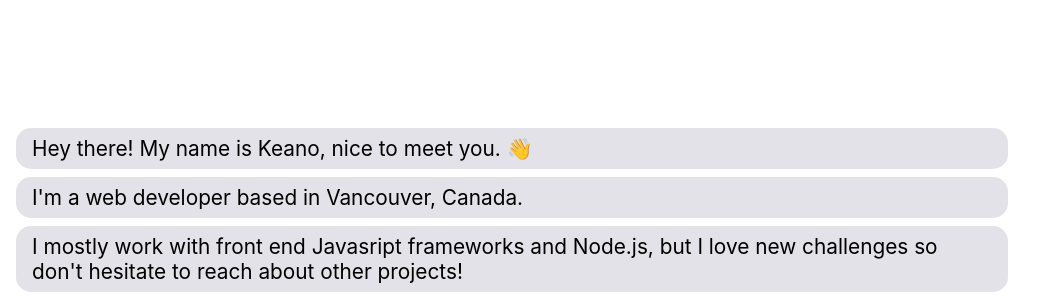
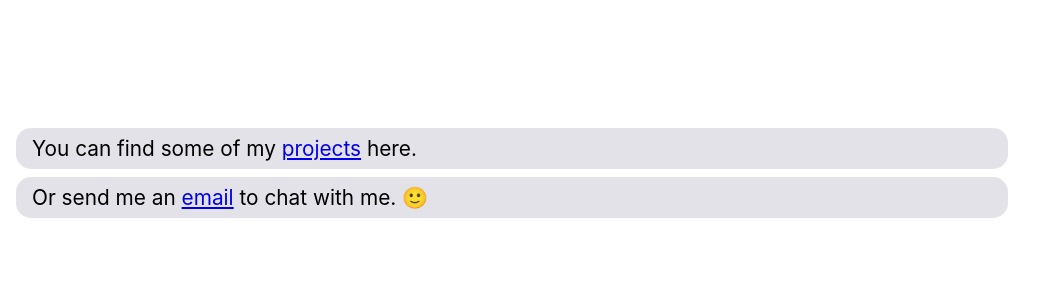
Before and after one commit to kevvor/gh-pages-react, a React (Create React App) app: page / in a window 1280 px wide. Shown: the part 592-892 px from the top of the page, without its empty margins (0-1055 px from the left). After the commit the page ends 818 px from the top, so only its background shows below. Built offline with nearby package versions, Linux system fonts and the light colour scheme.

Commit message:
Adds links to text bubles

```diff
--- a/src/App/App.js
+++ b/src/App/App.js
@@ -25,16 +25,17 @@ class App extends Component {
 
     loadTextBubbles = () => {
         const prevWorkLink = '<a href="#">previous work</a>';
-
         const contactMeLink = '<a href="#">contact me</a>';
 
         const bubbleTexts = [
-            "Hey there! My name is Keano, nice to meet you. \u{1F44B}",
-            "I'm a web developer based in Vancouver, Canada.",
-            "I mostly work with front end Javasript frameworks and Node.js, but I love new challenges so don't hesitate to reach about other projects!",
-            "You can find some of my previous work here.",
-            "Or send me an email to chat with me. \u{1F642}"
+            // "Hey there! My name is Keano, nice to meet you. \u{1F44B}",
+            // "I'm a web developer based in Vancouver, Canada.",
+            // "I mostly work with front end Javasript frameworks and Node.js, but I love new challenges so don't hesitate to reach about other projects!",
+            "You can find some of my {{projects|https://kevvor.github.io/#my-projects}} here.",
+            "Or send me an {{email|mailto:keano@voelkl.co?subject=Hey Keano}} to chat with me. \u{1F642}"
         ]
+
+        // mailto:keano@voelkl.co?subject=Hey Keano
 
         bubbleTexts.forEach((msg, i) => {
             try {
--- a/src/TextBubble/TextBubble.js
+++ b/src/TextBubble/TextBubble.js
@@ -2,10 +2,33 @@ import React from 'react';
 import './TextBubble.css';
 
 const TextBubble = (props) => {
+    let isHrefBubble = false;
+    const data = {
+        p1: '',
+        p2: '',
+        aHref: '',
+        aText: ''
+    }
+
+    if (props.message.includes("{{")) {
+        const chunks = props.message.split(/\{\{(.*)\}\}/);
+
+        data.p1 = chunks[0];
+        data.p2 = chunks[2];
+        data.aText = chunks[1].split('|')[0];
+        data.aHref = chunks[1].split('|')[1];
+
+        isHrefBubble = true;
+    }
+
+    const { p1, p2, aHref, aText } = data;
+
     return (
         <div className="bubble">
             <div className="text">
-                <p>{props.message}</p>
+                {isHrefBubble ?
+                    <p>{p1}<a href={aHref}>{aText}</a>{p2}</p> :
+                    <p>{props.message}</p>}
             </div>
         </div>
     );
```
